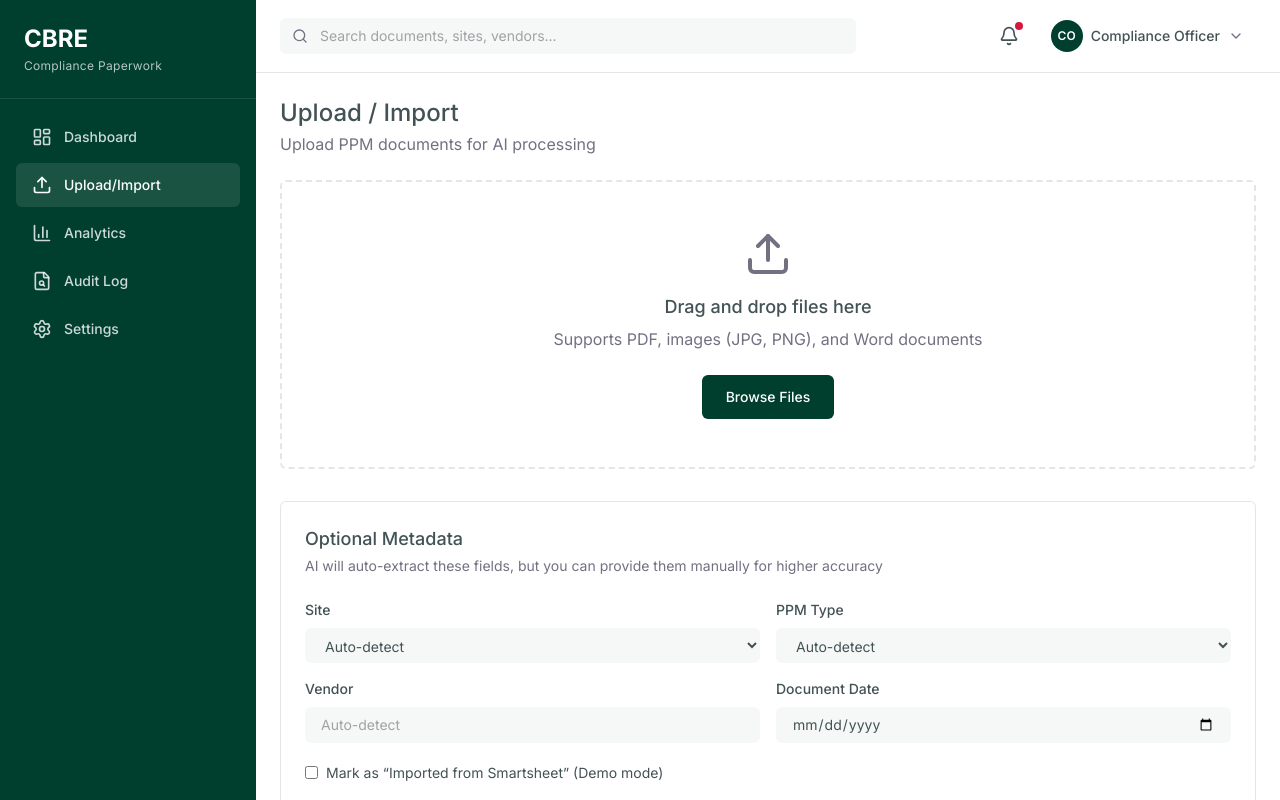
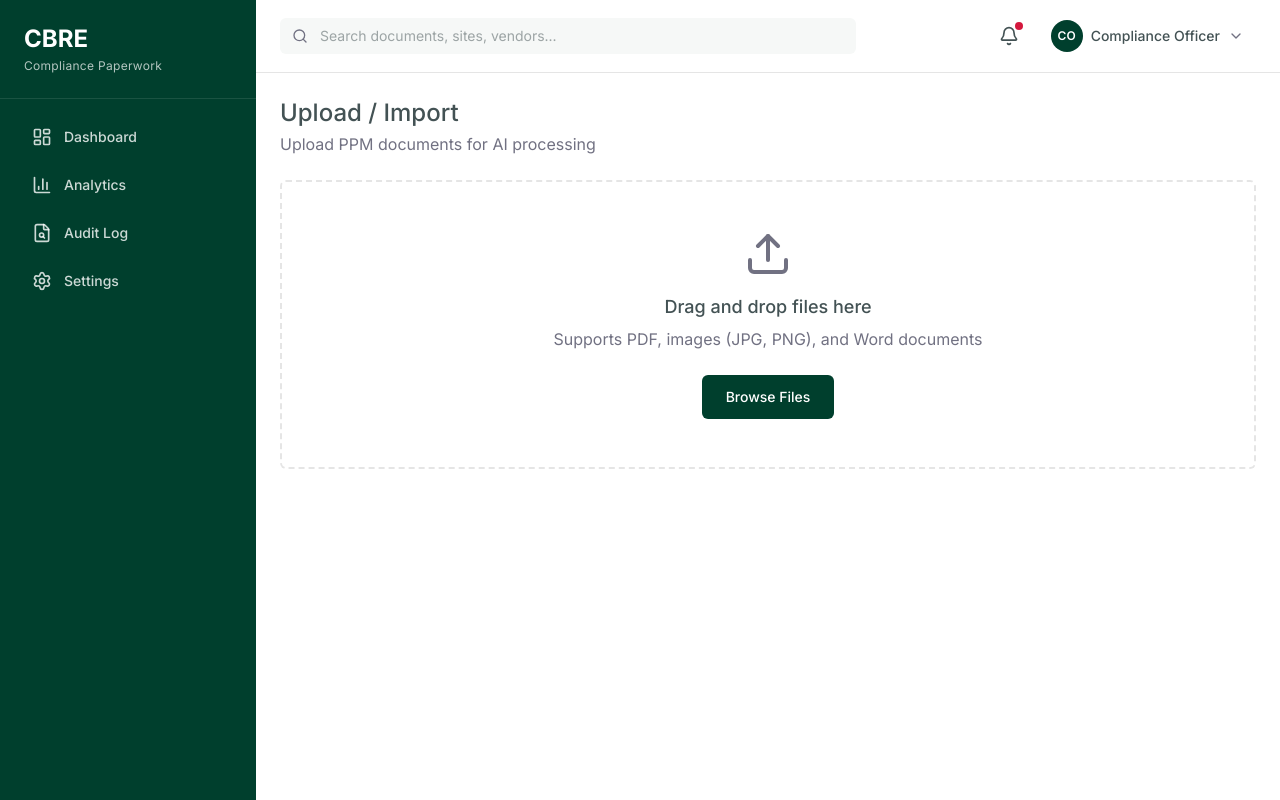
Before and after one commit to Dushyant-CBRE/MyCompliancePaperWork, a React (Vite) app in the folder frontend/: page /upload in a window 1280 px wide. Built offline with nearby package versions, Linux system fonts and the light colour scheme.

Commit message:
feature(upload) Upload Metadata Removed

```diff
--- a/frontend/src/components/SideNav.tsx
+++ b/frontend/src/components/SideNav.tsx
@@ -1,7 +1,6 @@
 import { NavLink } from 'react-router-dom';
 import {
     LayoutDashboard,
-    Upload,
     BarChart3,
     FileSearch,
     Settings,
@@ -9,7 +8,6 @@
 
 const navItems = [
     { to: '/', label: 'Dashboard', icon: LayoutDashboard },
-    { to: '/upload', label: 'Upload/Import', icon: Upload },
     { to: '/analytics', label: 'Analytics', icon: BarChart3 },
     { to: '/audit', label: 'Audit Log', icon: FileSearch },
     { to: '/settings', label: 'Settings', icon: Settings },
--- a/frontend/src/pages/Dashboard.tsx
+++ b/frontend/src/pages/Dashboard.tsx
@@ -1,4 +1,6 @@
 import { useState, useEffect, useCallback } from 'react';
+import { useNavigate } from 'react-router-dom';
+import { Upload } from 'lucide-react';
 import type { Document, DocumentRecord, DashboardStats } from '../types/document-types';
 import { PageHeader } from '../components/PageHeader';
 import { StatCards } from '../components/dashboard/StatCards';
@@ -8,6 +10,7 @@
 import { getDocuments, overrideDocument, mapDocumentRecord } from '../api/dashboard-api';
 
 export function Dashboard() {
+    const navigate = useNavigate();
     const [documents, setDocuments] = useState<Document[]>([]);
     const [rawRecords, setRawRecords] = useState<DocumentRecord[]>([]);
     const [loading, setLoading] = useState(true);
@@ -73,10 +76,19 @@
 
     return (
         <div className="p-6">
-            <PageHeader
-                title="Document Triage"
-                subtitle="AI-powered PPM compliance validation dashboard"
-            />
+            <div className="flex items-center justify-between">
+                <PageHeader
+                    title="Document Triage"
+                    subtitle="AI-powered PPM compliance validation dashboard"
+                />
+                <button
+                    onClick={() => navigate('/upload')}
+                    className="flex items-center gap-2 px-4 py-2 bg-primary text-primary-foreground rounded-lg hover:bg-primary/90 transition-colors text-sm font-medium"
+                >
+                    <Upload className="w-4 h-4" />
+                    Upload / Import
+                </button>
+            </div>
             <StatCards stats={stats} />
             <ProcessingPipeline />
             {error && (
--- a/frontend/src/pages/Upload.tsx
+++ b/frontend/src/pages/Upload.tsx
@@ -5,8 +5,6 @@
 import { PageHeader } from '../components/PageHeader';
 import { DropZone } from '../components/upload/DropZone';
 import { UploadPipelineCard } from '../components/upload/UploadPipelineCard';
-import { MetadataForm } from '../components/upload/MetadataForm';
-import type { MetadataValues } from '../components/upload/MetadataForm';
 import { uploadDocument } from '../api/upload-api';
 
 export function Upload() {
@@ -17,13 +15,6 @@
     const [selectedFile, setSelectedFile] = useState<File | null>(null);
     const [documentId, setDocumentId] = useState<string | null>(null);
     const [error, setError] = useState<string | null>(null);
-    const [metadata, setMetadata] = useState<MetadataValues>({
-        expected_site_name: '',
-        expected_ppm_type: '',
-        expected_document_date: '',
-        expected_vendor_name: '',
-        smartsheet: false,
-    });
 
     const handleUpload = async (file: File) => {
         if (!file.name.toLowerCase().endsWith('.pdf')) {
@@ -48,17 +39,11 @@
             }
         }, 3000);
 
-        const notes = [
-            metadata.smartsheet ? 'Imported from Smartsheet' : '',
-        ].filter(Boolean).join('; ') || undefined;
+        const notes = undefined;
 
         try {
             const result = await uploadDocument(file, {
-                expected_site_name: metadata.expected_site_name || undefined,
-                expected_ppm_type: metadata.expected_ppm_type || undefined,
-                expected_document_date: metadata.expected_document_date || undefined,
                 expected_document_type: file.name.split('.')[1] || undefined,
-                expected_vendor_name: metadata.expected_vendor_name || undefined,
                 notes,
             });
             clearInterval(stageTimer);
@@ -115,7 +100,6 @@
                         onOpenReview={() => navigate(`/document/${documentId}`)}
                     />
                 )}
-                <MetadataForm values={metadata} onChange={setMetadata} />
             </div>
         </div>
     );
```
